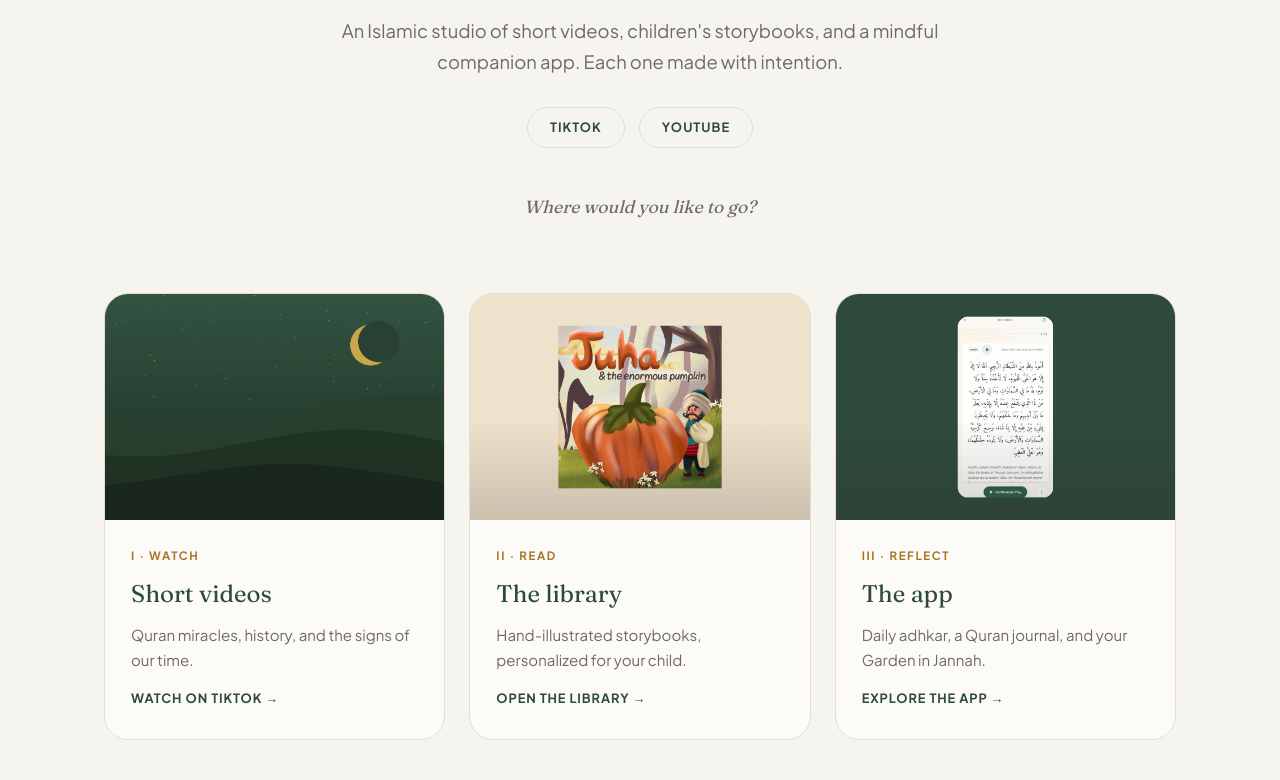
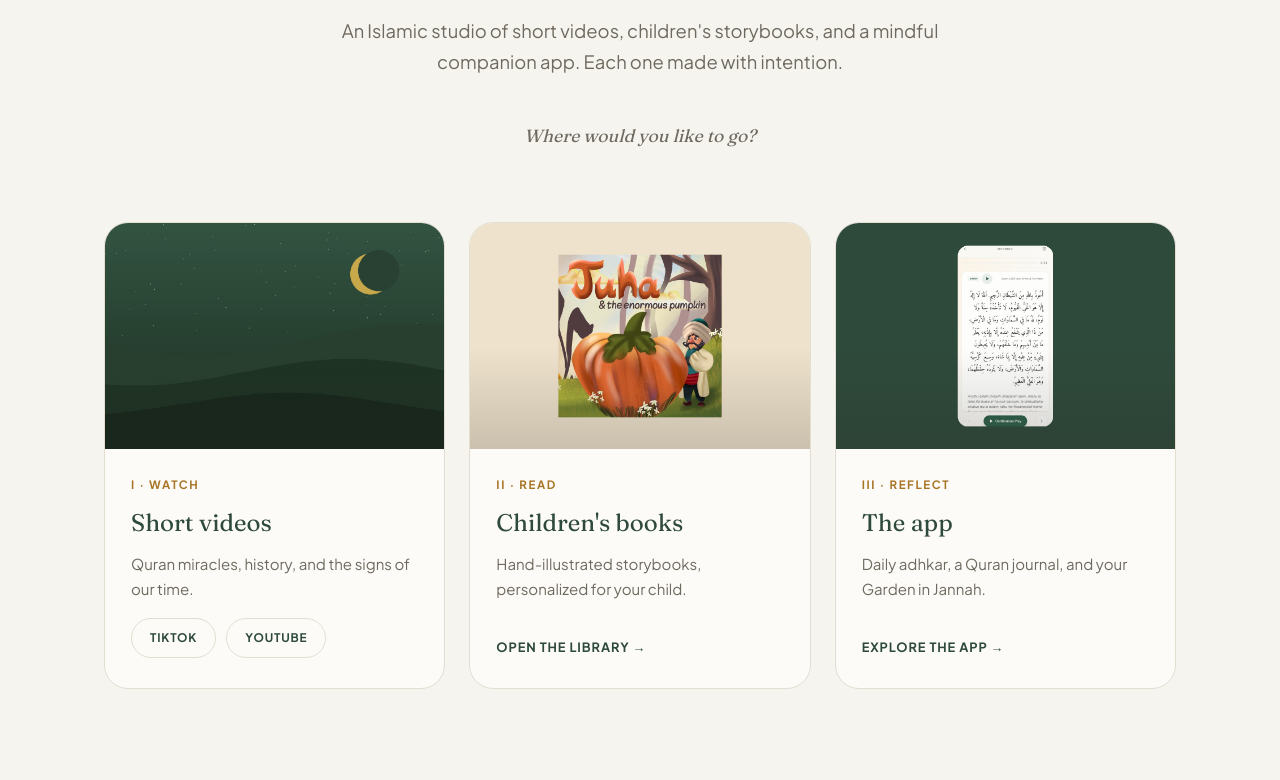
Before and after one commit to azizsophia/Ketabistudio-web, a Next.js app: page / in a window 1280 px wide. Shown: the part 460-1240 px from the top of the page. Built offline with nearby package versions, Linux system fonts and the light colour scheme.

Commit message:
Socials into Watch door, Watch anchors to grid, Children's books wording, fix mobile menu button visibility, fix app page Arabic + coffee container mobile

```diff
--- a/app/app/page.tsx
+++ b/app/app/page.tsx
@@ -132,7 +132,9 @@ export default function AppPage() {
       {/* keep ketabi free, intentional, quiet */}
       <section className={`wrap ${styles.coffee}`}>
         <div className={styles.coffeeInner}>
-          <p className={`arabic ${styles.coffeeArabic}`}>﷽</p>
+          <p className={`arabic ${styles.coffeeArabic}`}>
+            بِسْمِ اللّٰهِ
+          </p>
           <h2 className={styles.coffeeTitle}>Keep Ketabi free</h2>
           <p className={styles.coffeeBody}>
             Ketabi is free, ad-free, and built independently, your prayers
--- a/components/Footer.tsx
+++ b/components/Footer.tsx
@@ -9,8 +9,8 @@ export default function Footer() {
           بِسْمِ اللّٰهِ الرَّحْمٰنِ الرَّحِيْمِ
         </p>
         <nav className={styles.links} aria-label="Footer">
-          <Link href="/#learn">Watch</Link>
-          <Link href="/books">Books</Link>
+          <Link href="/#watch">Watch</Link>
+          <Link href="/books">Children's books</Link>
           <Link href="/#app">App</Link>
           <Link href="/about">About</Link>
           <Link href="/privacy-policy">Privacy Policy</Link>
--- a/components/Gateway.module.css
+++ b/components/Gateway.module.css
@@ -24,26 +24,25 @@
   margin: 22px auto 0;
 }
 
-.socials {
-  margin-top: 30px;
+.doorSocials {
   display: flex;
-  gap: 14px;
-  justify-content: center;
+  gap: 10px;
+  margin-top: 8px;
 }
 
-.socials a {
-  padding: 9px 22px;
+.doorSocials a {
+  padding: 9px 18px;
   border-radius: 999px;
   border: 1.5px solid var(--line);
-  font-size: 0.8rem;
+  font-size: 0.74rem;
   font-weight: 700;
-  letter-spacing: 0.08em;
+  letter-spacing: 0.07em;
   text-transform: uppercase;
   color: var(--forest);
   transition: all 0.15s ease;
 }
 
-.socials a:hover {
+.doorSocials a:hover {
   background: var(--forest);
   border-color: var(--forest);
   color: var(--cream);
@@ -59,6 +58,7 @@
 
 /* ── doorways ── */
 .doors {
+  scroll-margin-top: 90px;
   display: grid;
   grid-template-columns: repeat(3, 1fr);
   gap: clamp(16px, 2.4vw, 24px);
--- a/components/Gateway.tsx
+++ b/components/Gateway.tsx
@@ -2,20 +2,23 @@ import Link from "next/link";
 import Image from "next/image";
 import styles from "./Gateway.module.css";
 
-const doors = [
-  {
-    href: "/#",
+const watchDoor = {
+  id: "watch",
   eyebrow: "I · Watch",
   title: "Short videos",
   desc: "Quran miracles, history, and the signs of our time.",
   img: "/images/door-watch.jpg",
-    external: "https://www.tiktok.com/@ketabi.studio",
-    cta: "Watch on TikTok",
-  },
+  socials: [
+    { label: "TikTok", href: "https://www.tiktok.com/@ketabi.studio" },
+    { label: "YouTube", href: "https://www.youtube.com/@KetabiStudio" },
+  ],
+};
+
+const linkDoors = [
   {
     href: "/books",
     eyebrow: "II · Read",
-    title: "The library",
+    title: "Children's books",
     desc: "Hand-illustrated storybooks, personalized for your child.",
     img: "/images/door-read.jpg",
     cta: "Open the library",
@@ -48,30 +51,53 @@ export default function Gateway() {
             An Islamic studio of short videos, children&apos;s storybooks, and a
             mindful companion app. Each one made with intention.
           </p>
-          <div className={styles.socials}>
-            <a href="https://www.tiktok.com/@ketabi.studio" target="_blank" rel="noopener noreferrer">
-              TikTok
-            </a>
-            <a href="https://www.youtube.com/@KetabiStudio" target="_blank" rel="noopener noreferrer">
-              YouTube
-            </a>
-          </div>
           <div className={styles.scrollHint} aria-hidden="true">
             Where would you like to go?
           </div>
         </div>
       </section>
 
-      <section className={`wrap ${styles.doors}`}>
-        {doors.map((door) => {
-          const inner = (
-            <>
+      <section className={`wrap ${styles.doors}`} id="watch">
+        {/* Door I — Watch (with TikTok + YouTube) */}
+        <div className={styles.door}>
+          <span className={styles.doorImgWrap}>
+            <Image
+              src={watchDoor.img}
+              alt=""
+              width={1200}
+              height={800}
+              className={styles.doorImg}
+            />
+            <span className={styles.doorShade} aria-hidden="true" />
+          </span>
+          <span className={styles.doorBody}>
+            <span className={styles.doorEyebrow}>{watchDoor.eyebrow}</span>
+            <span className={styles.doorTitle}>{watchDoor.title}</span>
+            <span className={styles.doorDesc}>{watchDoor.desc}</span>
+            <span className={styles.doorSocials}>
+              {watchDoor.socials.map((s) => (
+                <a
+                  key={s.label}
+                  href={s.href}
+                  target="_blank"
+                  rel="noopener noreferrer"
+                >
+                  {s.label}
+                </a>
+              ))}
+            </span>
+          </span>
+        </div>
+
+        {/* Doors II + III — internal links */}
+        {linkDoors.map((door) => (
+          <Link key={door.title} href={door.href} className={styles.door}>
             <span className={styles.doorImgWrap}>
               <Image
                 src={door.img}
                 alt=""
-                  width={700}
-                  height={900}
+                width={1200}
+                height={800}
                 className={styles.doorImg}
               />
               <span className={styles.doorShade} aria-hidden="true" />
@@ -82,24 +108,8 @@ export default function Gateway() {
               <span className={styles.doorDesc}>{door.desc}</span>
               <span className={styles.doorCta}>{door.cta} →</span>
             </span>
-            </>
-          );
-          return door.external ? (
-            <a
-              key={door.title}
-              href={door.external}
-              target="_blank"
-              rel="noopener noreferrer"
-              className={styles.door}
-            >
-              {inner}
-            </a>
-          ) : (
-            <Link key={door.title} href={door.href} className={styles.door}>
-              {inner}
           </Link>
-          );
-        })}
+        ))}
       </section>
     </>
   );
--- a/components/Header.module.css
+++ b/components/Header.module.css
@@ -161,3 +161,11 @@
   .nav, .cta { display: none; }
   .burger { display: flex; }
 }
+
+
+/* ensure mobile drawer CTA text is always visible */
+.sheet a.btn,
+.sheet .btn {
+  color: var(--cream) !important;
+  background: var(--forest);
+}
--- a/components/Header.tsx
+++ b/components/Header.tsx
@@ -26,8 +26,8 @@ export default function Header() {
         </Link>
 
         <nav className={styles.nav} aria-label="Main">
-          <Link href="/#learn">Watch</Link>
-          <Link href="/books">Books</Link>
+          <Link href="/#watch">Watch</Link>
+          <Link href="/books">Children's books</Link>
           <div
             className={styles.dropWrap}
             onMouseEnter={() => setAppOpen(true)}
@@ -77,8 +77,8 @@ export default function Header() {
 
       {open && (
         <nav className={styles.sheet} aria-label="Mobile">
-          <Link href="/#learn" onClick={() => setOpen(false)}>Watch</Link>
-          <Link href="/books" onClick={() => setOpen(false)}>Books</Link>
+          <Link href="/#watch" onClick={() => setOpen(false)}>Watch</Link>
+          <Link href="/books" onClick={() => setOpen(false)}>Children's books</Link>
           <p className={styles.sheetGroup}>The Ketabi app</p>
           {APP_LINKS.map((l) =>
             l.ext ? (
```
Also changed, not shown: app/app/app.module.css (+7 -2 lines). Lines whose indentation alone changed are shown as unchanged.
